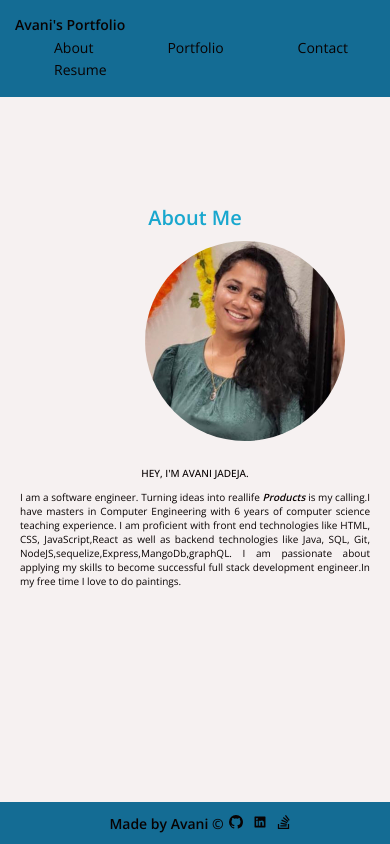
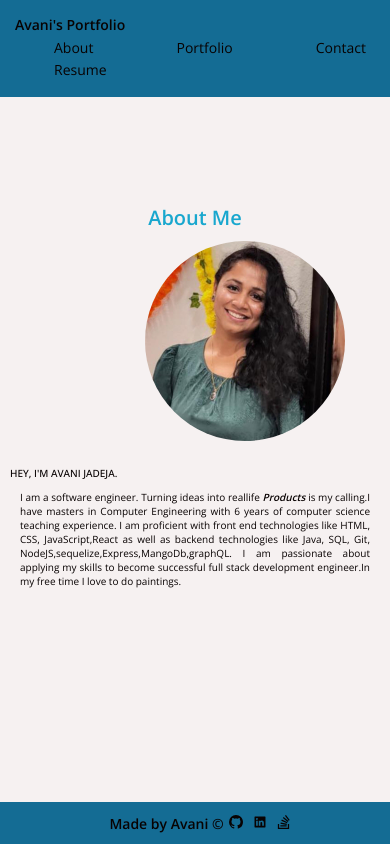
Before and after one commit to avanijadeja/react_portfolio, a React (Create React App) app: page / in a window 390 px wide. Built offline with nearby package versions, Linux system fonts and the light colour scheme.

Commit message:
Added Comments in contact form

```diff
--- a/src/components/Contact/index.js
+++ b/src/components/Contact/index.js
@@ -54,21 +54,24 @@ function Contact() {
       <h1>Contact Me</h1>
 
       <div className="Contact">
+        {/* contact information */}
         <div className="contact-info">
           <div>
             <address>
               <ul>
                 <li>Feel Free to Contact ME:</li>
-
                 <li className="logo">
+                  {/* React phone icon */}
                   <FaLocationDot /> Austin, Texas
                 </li>
                 <br />
                 <li className="logo">
+                  {/* React phone icon */}
                   <BsFillTelephoneFill /> (512) 884-4858
                 </li>
                 <br />
                 <li className="logo">
+                  {/* React gmail icon */}
                   <GrMail /> avani.jadeja@gmail.com
                   <br />
                 </li>
@@ -143,4 +146,5 @@ function Contact() {
   );
 }
 
+// Export Contact function
 export default Contact;
--- a/src/index.css
+++ b/src/index.css
@@ -570,7 +570,6 @@ footer ul h2 {
   /* navbar ul css */
   header nav ul {
     padding: 2px;
-    justify-content: flex-start;
   }
 
   .information {
@@ -579,8 +578,6 @@ footer ul h2 {
 
   /*  h2 CSS */
   .information h2 {
-    text-align: center;
-    justify-content: center;
     font-size: 10px;
   }
 
```
